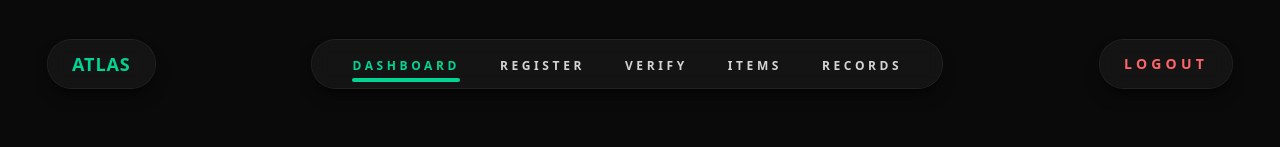
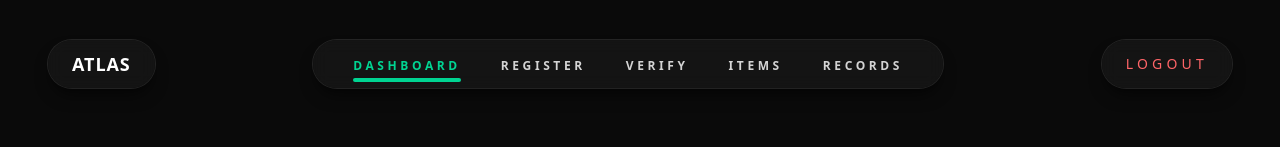
Before and after one commit to ZEDPortugal/ATLAS-Cryptographically-Securing-Antiquities-Provenance, a Next.js app: page / in a window 1280 px wide. Shown: the top 147 px of the page. Built offline with nearby package versions, Linux system fonts and the light colour scheme; sample sign-in values are in the browser's storage.

Commit message:
Redesign logo and logout

```diff
--- a/src/app/navbar/navigationbar.jsx
+++ b/src/app/navbar/navigationbar.jsx
@@ -115,7 +115,7 @@ export default function NavigationBar() {
 				{/* Logo - Left */}
 				<Link href="/" className="flex items-center">
 					<div className="flex h-12 items-center rounded-full bg-neutral-900/80 px-6 shadow-lg shadow-black/50 ring-1 ring-neutral-700/50 backdrop-blur transition-all hover:ring-emerald-400/50">
-						<span className="text-lg font-bold tracking-wider text-emerald-400">ATLAS</span>
+						<span className="text-lg font-bold tracking-wider text-white">ATLAS</span>
 					</div>
 				</Link>
 
@@ -167,7 +167,7 @@ export default function NavigationBar() {
 					onClick={logout}
 					className="flex h-12 items-center rounded-full bg-neutral-900/80 px-6 shadow-lg shadow-black/50 ring-1 ring-neutral-700/50 backdrop-blur transition-all hover:ring-red-500/50"
 				>
-					<span className="text-sm font-semibold uppercase tracking-[0.3em] text-red-400 transition-colors hover:text-red-300">
+					<span className="text-sm uppercase tracking-[0.3em] text-red-400 transition-colors hover:text-red-300">
 						Logout
 					</span>
 				</button>
```
